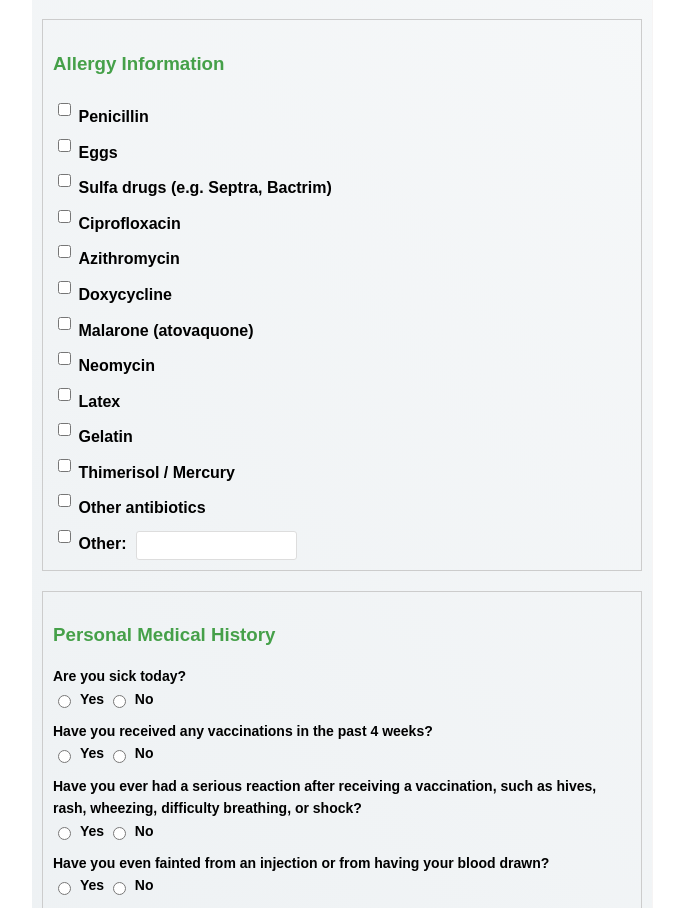
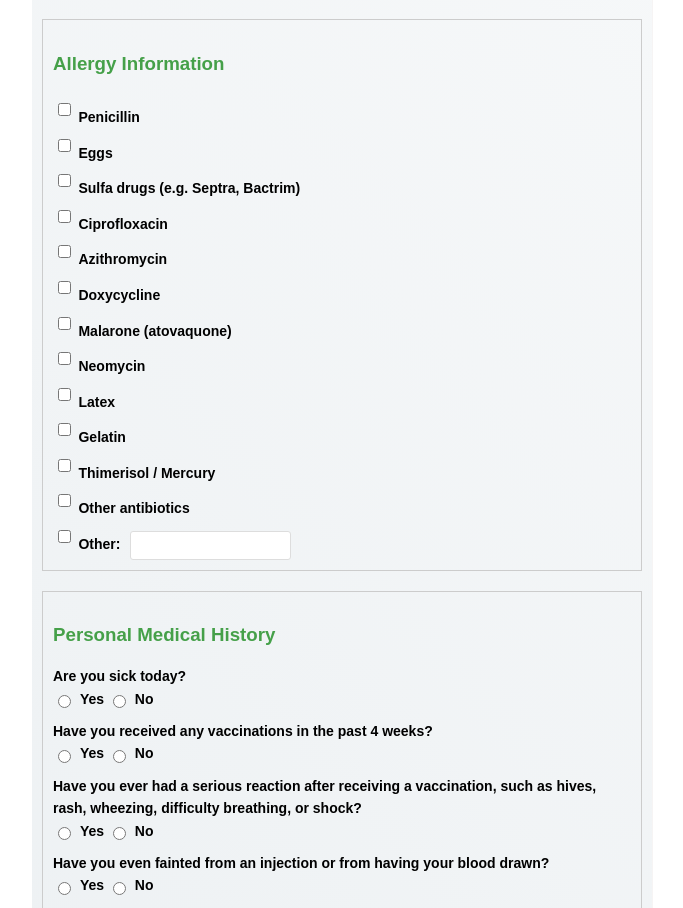
Before and after one commit to dev-mdsohagmiya/form, a plain HTML site: page index.html in a window 1280 px wide. Shown: the part 1903-2811 px from the top of the page, without its empty margins (298-981 px from the left). Drawn offline with Linux system fonts and the light colour scheme.

Commit message:
changefontsize

```diff
--- a/index.html
+++ b/index.html
@@ -199,6 +199,9 @@
         font-size: 12px;
         margin-left: 5px;
         height: 25px !important;
+      }
+      .p4 label {
+        font-size: 14px;
       }
 
       .p5 {
```
